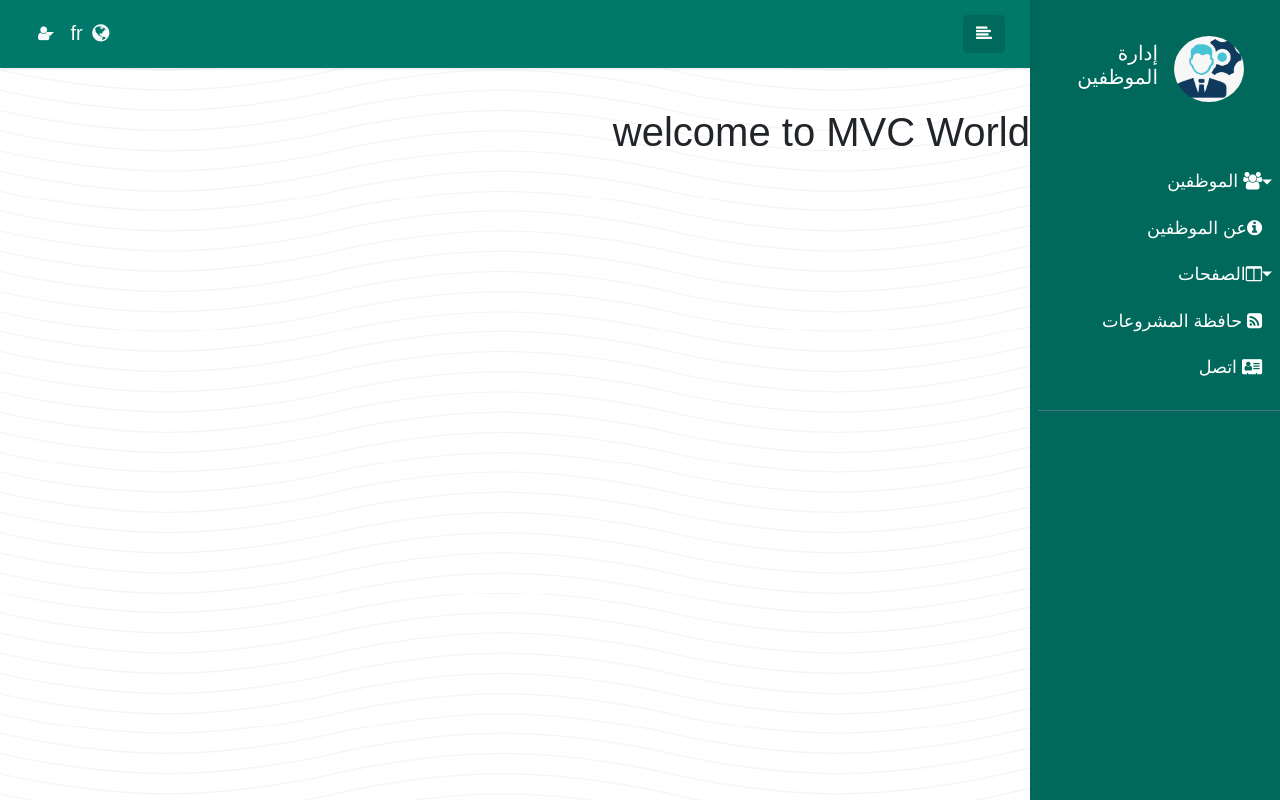
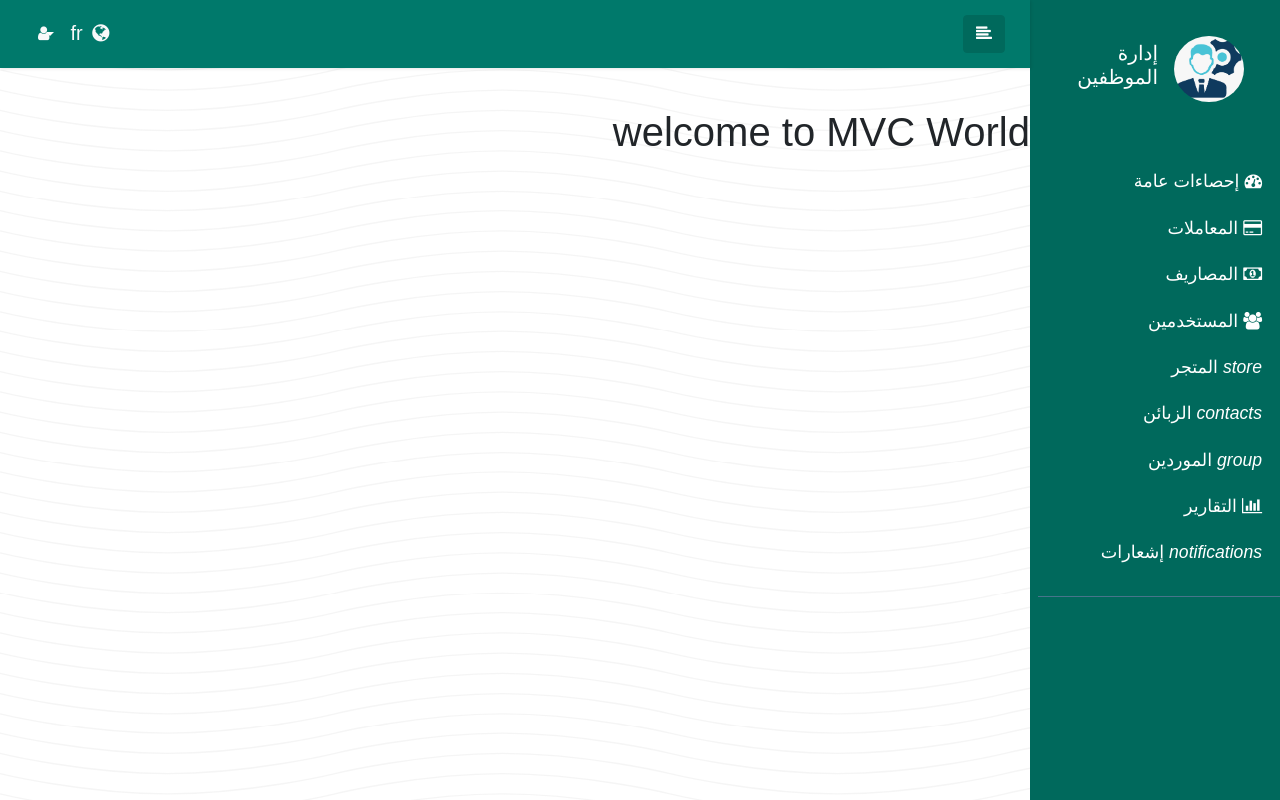
Before and after one commit to farisazzeddine/mvc-php, a PHP site: page / in a window 1280 px wide. Run offline with PHP 8.4, Linux system fonts and the light colour scheme; the visitor is signed in with stand-in values (Sample User, id 1); some libraries are stand-ins or nearby versions.

Commit message:
users part

```diff
--- a/app/config/templateconfig.php
+++ b/app/config/templateconfig.php
@@ -15,8 +15,9 @@ return[
             'css'=> array(
                 'bootstrap' =>CSS.'bootstrap-'.$_SESSION['lang'].'.min.css',
                 'fawsome'   =>CSS.'font-awesome.min.css',
+                'fa-material'=>CSS.'material-icons.css',
                 'pattern'   =>CSS.'pattern.min.css',
-                'custom'    =>CSS.'custom-'.$_SESSION['lang'].'.css',
+                'custom'    =>CSS.'custom'.$_SESSION['lang'].'.css',
             )
 
     ],
--- a/app/controllers/abstractcontroller.php
+++ b/app/controllers/abstractcontroller.php
@@ -43,21 +43,13 @@ class AbstractController
 
     protected function _view()
     {
-
-        if ($this->_action == FrontController::NOT_FOUND_ACTION){
-            require_once VIEWS_PATH . 'notfound' . DS . 'notfound.view.php';
+        $view = VIEWS_PATH . $this->_controller . DS . $this->_action . '.view.php';
+        if ($this->_action == FrontController::NOT_FOUND_ACTION || !file_exists($view) ){
+            $view =  VIEWS_PATH . 'notfound' . DS . 'notfound.view.php';
         }
-        else{
-            $view = VIEWS_PATH . $this->_controller . DS . $this->_action . '.view.php';
-            if(file_exists($view)){
-                $this->_data=array_merge($this->_data,$this->_language->getDictionary());
-                $this->_template->setActionViewFile($view);
-                $this->_template->setAppData($this->_data);
-                $this->_template->renderApp();
-            }
-            else{
-                require_once VIEWS_PATH . 'notfound' . DS . 'noview.view.php';
-            }
-        }
+        $this->_data=array_merge($this->_data,  $this->_language->getDictionary());
+        $this->_template->setActionViewFile($view);
+        $this->_template->setAppData($this->_data);
+        $this->_template->renderApp();
     }
 }
--- a/app/controllers/indexcontroller.php
+++ b/app/controllers/indexcontroller.php
@@ -6,6 +6,7 @@ class IndexController extends AbstractController
     public function defaultAction()
     {
         $this->_language->load('template.common');
+        $this->_language->load('index.default');
         $this->_view();
 //    echo 'welcome from MVC Action';
     }
--- a/app/languages/ar/template/common.lang.php
+++ b/app/languages/ar/template/common.lang.php
@@ -1,6 +1,22 @@
 <?php
 $_['text_managing_employees']=" إدارة الموظفين";
-$_['text_sb_employees']=" الموظفين";
+$_['text_sb_users']=" المستخدمين";
+$_['text_sb_general_statistics']=" إحصاءات عامة";
+$_['text_sb_store']=" المتجر";
+$_['text_sb_store_categories']=" فئات المنتجات";
+$_['text_sb_store_products']="المنتجات";
+$_['text_sb_clients']=" الزبائن";
+$_['text_sb_suppliers']=" الموردين";
+$_['text_sb_expenses']=" المصاريف";
+$_['text_sb_expenses_categories']=" فئات الإنفاق";
+$_['text_sb_expenses_daily_expenses']=" التكاليف اليومية";
+$_['text_sb_transactions']=" المعاملات";
+$_['text_sb_transactions_purchases']=" مشتريات";
+$_['text_sb_transactions_sales']=" مبيعات";
+$_['text_sb_notifications']=" إشعارات";
+$_['text_sb_reports']=" التقارير";
+$_['text_body_notfound']=" عذرا، لم يتم العثور على الصفحة المطلوبة";
+
 $_['text_sb_all_employees']=" كل الموظفين";
 $_['text_sb_add_employees']="إضافة موظف جديد ";
 $_['text_sb_about_employees']="عن الموظفين ";
--- /dev/null
+++ b/app/languages/ar/users/default.lang.php
@@ -0,0 +1,2 @@
+<?php
+$_['app_title']=" امتياز المستخدمين";
--- /dev/null
+++ b/app/languages/fr/users/default.lang.php
@@ -0,0 +1,2 @@
+<?php
+$_['app_title']=" utilisateurs et privilège ";
--- a/app/lib/language.php
+++ b/app/lib/language.php
@@ -24,7 +24,7 @@ class Language
 
             }
         }else{
-            trigger_error('the language file'.$path.' dosen\'t existes '.E_USER_WARNING);
+            trigger_error('the language file'.$path.' dosent existes '.E_USER_WARNING);
         }
     }
 
--- a/app/template/navbar.php
+++ b/app/template/navbar.php
@@ -21,7 +21,7 @@
                         </li>
                     <?php   } else { ?>
                         <li class="nav-item">
-                            <a class="nav-link" href="/language"><i class="fa fa-globe mx-1" aria-hidden="true"></i>ar</a>
+                            <a class="nav-link" href="/language">عربي <i class="fa fa-globe mx-1" aria-hidden="true"></i></a>
                         </li>
                     <?php } ?>
                     <li class="nav-item active">
--- a/app/template/sidebar.php
+++ b/app/template/sidebar.php
@@ -6,43 +6,95 @@
     </div>
 
     <ul class="list-unstyled components ml-2">
-        <li>
-            <a href="#homeSubmenu" data-toggle="collapse" aria-expanded="false" class="dropdown-toggle"><i class="fa fa-users mr-2" aria-hidden="true"></i><?= $text_sb_employees?></a>
-            <ul class="collapse list-unstyled" id="homeSubmenu">
-                <li>
-                    <a href="/employee"><i class="fa fa-list mr-2" aria-hidden="true"></i><?= $text_sb_all_employees ?></a>
-                </li>
-                <li>
-                    <a href="/employee/add"><i class="fa fa-plus mr-2" aria-hidden="true"></i><?= $text_sb_add_employees ?></a>
-                </li>
+        <li class="">
+            <a href="/">
+                <i class=" fa fa-dashboard mr-2" aria-hidden="true"></i>
+                <?= $text_sb_general_statistics ?>
+            </a>
+        </li>
+        <li class="">
+            <a href="/transactions">
+                <i class=" fa fa-credit-card mr-2" aria-hidden="true"></i><?= $text_sb_transactions?>
+            </a>
+        </li>
+        <li class="">
+            <a href="/expenses">
+                <i class=" fa fa-money mr-2" aria-hidden="true"></i><?= $text_sb_expenses?>
+            </a>
+        </li>
+        <li class="">
+            <a href="/users">
+                <i class=" fa fa-users mr-2" aria-hidden="true"></i><?= $text_sb_users?>
+            </a>
+        </li>
+        <li class="">
+            <a href="/store">
+                <i class=" material-icons mr-2">store</i><?= $text_sb_store?>
+            </a>
+        </li>
+        <li class="">
+            <a href="/clients">
+                <i class=" material-icons mr-2">contacts</i><?= $text_sb_clients?>
+            </a>
+        </li>
+        <li class="">
+            <a href="/suppliers">
+                <i class=" material-icons py-1 mr-2">group</i><?= $text_sb_suppliers?>
+            </a>
+        </li>
 
-            </ul>
+
+        <li class="">
+            <a href="/reports">
+                <i class=" fa fa-bar-chart mr-2" aria-hidden="true"></i><?= $text_sb_reports?>
+            </a>
         </li>
-        <li>
-            <a href="#"><i class="fa fa-info-circle mr-2" aria-hidden="true"></i><?= $text_sb_about_employees ?></a>
+        <li class="">
+            <a href="/notifications">
+                <i class="material-icons mr-2">notifications</i><?= $text_sb_notifications?>
+            </a>
         </li>
-        <li>
-            <a href="#pageSubmenu" data-toggle="collapse" aria-expanded="false" class="dropdown-toggle"><i class="fa fa-columns mr-2" aria-hidden="true"></i><?= $text_sb_pages ?></a>
-            <ul class="collapse list-unstyled" id="pageSubmenu">
-                <li>
 
-                    <a href="#"><?= $text_sb_pages_1 ?> </a>
-                </li>
-                <li>
-                    <a href="#"><?= $text_sb_pages_2 ?> </a>
-                </li>
-                <li>
-                    <a href="#"><?= $text_sb_pages_3 ?></a>
-                </li>
-            </ul>
-        </li>
-        <li>
 
-            <a href="#"><i class="fa fa-rss-square mr-2" aria-hidden="true"></i><?= $text_sb_Portofolio ?></a>
-        </li>
-        <li>
-            <a href="#"><i class="fa fa-address-card mr-2" aria-hidden="true"></i><?= $text_sb_contact ?></a>
-        </li>
+<!--        <li>-->
+<!--            <a href="#homeSubmenu" data-toggle="collapse" aria-expanded="false" class="dropdown-toggle">-->
+<!--                <i class=" fa fa-users mr-2" aria-hidden="true"></i>--><?//= $text_sb_users?>
+<!--            </a>-->
+<!--            <ul class="collapse list-unstyled" id="homeSubmenu">-->
+<!--                <li>-->
+<!--                    <a href="/employee"><i class="fa fa-list mr-2" aria-hidden="true"></i>--><?//= $text_sb_all_employees ?><!--</a>-->
+<!--                </li>-->
+<!--                <li>-->
+<!--                    <a href="/employee/add"><i class="fa fa-plus mr-2" aria-hidden="true"></i>--><?//= $text_sb_add_employees ?><!--</a>-->
+<!--                </li>-->
+<!---->
+<!--            </ul>-->
+<!--        </li>-->
+<!--        <li>-->
+<!--            <a href="#"><i class="fa fa-info-circle mr-2" aria-hidden="true"></i>--><?//= $text_sb_about_employees ?><!--</a>-->
+<!--        </li>-->
+<!--        <li>-->
+<!--            <a href="#pageSubmenu" data-toggle="collapse" aria-expanded="false" class="dropdown-toggle"><i class="fa fa-columns mr-2" aria-hidden="true"></i>--><?//= $text_sb_pages ?><!--</a>-->
+<!--            <ul class="collapse list-unstyled" id="pageSubmenu">-->
+<!--                <li>-->
+<!---->
+<!--                    <a href="#">--><?//= $text_sb_pages_1 ?><!-- </a>-->
+<!--                </li>-->
+<!--                <li>-->
+<!--                    <a href="#">--><?//= $text_sb_pages_2 ?><!-- </a>-->
+<!--                </li>-->
+<!--                <li>-->
+<!--                    <a href="#">--><?//= $text_sb_pages_3 ?><!--</a>-->
+<!--                </li>-->
+<!--            </ul>-->
+<!--        </li>-->
+<!--        <li>-->
+<!---->
+<!--            <a href="#"><i class="fa fa-rss-square mr-2" aria-hidden="true"></i>--><?//= $text_sb_Portofolio ?><!--</a>-->
+<!--        </li>-->
+<!--        <li>-->
+<!--            <a href="#"><i class="fa fa-address-card mr-2" aria-hidden="true"></i>--><?//= $text_sb_contact ?><!--</a>-->
+<!--        </li>-->
     </ul>
 
     <ul class="list-unstyled CTAs">
--- a/app/views/notfound/notfound.view.php
+++ b/app/views/notfound/notfound.view.php
@@ -1 +1,3 @@
-<h1>Sorry the requested page was not found</h1>
+<div class="text-center  alert alert-danger mx-3" role="alert">
+    <h3 class="text-danger"><?= $text_body_notfound ?></h3>
+</div>
--- a/public/css/custom-ar.css
+++ b/public/css/customar.css
@@ -201,3 +201,11 @@ a.article:hover {
 .mg-auto {
     margin-right: auto !important;
 }
+ul. list-unstyled components ml-2 li a > i{
+    display:block;
+    float:right;
+    width:20px;
+    height: 20px;
+    margin-left:10px ;
+    font-size:1em;
+}
```
Also changed, not shown: app/controllers/notfoundcontroller.php (+6 -1 lines), app/controllers/userscontroller.php (added, +14 -0 lines), app/languages/fr/template/common.lang.php (+18 -1 lines), public/css/customfr.css (renamed from public/css/custom-fr.css, +8 -0 lines).
